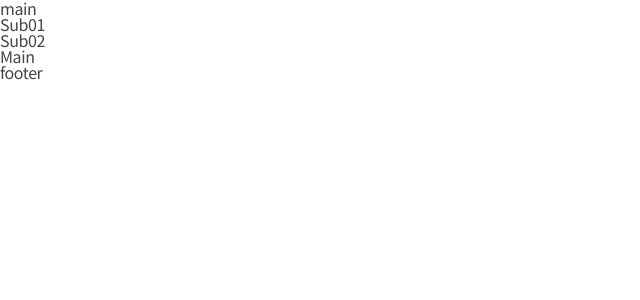
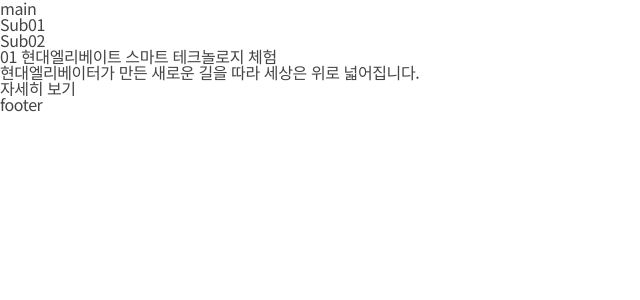
Before and after one commit to miseon920/hd_spa, a React (Create React App) app: page / in a window 1280 px wide. Shown: the top 300 px of the page, without its empty margins (0-640 px from the left). Built offline with nearby package versions, Linux system fonts and the light colour scheme; some icons are missing.

Commit message:
20220920

```diff
--- a/package.json
+++ b/package.json
@@ -12,6 +12,7 @@
     "react-dom": "^18.2.0",
     "react-router-dom": "^6.4.0",
     "react-scripts": "5.0.1",
+    "swiper": "^8.4.2",
     "web-vitals": "^2.1.4"
   },
   "scripts": {
--- a/src/index.js
+++ b/src/index.js
@@ -7,8 +7,10 @@
 const root = ReactDOM.createRoot(document.getElementById("root"));
 root.render(
   <React.StrictMode>
-    <BrowserRouter>
+    <BrowserRouter basename={process.env.PUBLIC_URL}>
       <App />
     </BrowserRouter>
   </React.StrictMode>
 );
+
+//{/* 빌드를 위해서 basename={process.env.PUBLIC_URL}을 기입해준다 */}
--- a/src/pages/Main.js
+++ b/src/pages/Main.js
@@ -1,4 +1,52 @@
+import { Swiper, SwiperSlide } from "swiper/react";
+import { Link, NavLink } from "react-router-dom";
+import "swiper/css";
+import "../css/Main.scss";
+
+const SLIDE = [
+  {
+    id: 1,
+    title: "01 현대엘리베이트 스마트 테크놀로지 체험",
+    content: "현대엘리베이터가 만든 새로운 길을 따라 세상은 위로 넓어집니다.",
+    link: "/sub01",
+  },
+  {
+    id: 2,
+    title: "02 현대엘리베이트 스마트 테크놀로지 체험",
+    content: "현대엘리베이터가 만든 새로운 길을 따라 세상은 위로 넓어집니다.",
+    link: "/sub02",
+  },
+  {
+    id: 3,
+    title: "03 현대엘리베이트 스마트 테크놀로지 체험",
+    content: "현대엘리베이터가 만든 새로운 길을 따라 세상은 위로 넓어집니다.",
+    link: "https://my.matterport.com/show/?m=yEdf9FWaNav",
+  },
+];
 const Main = () => {
-  return <div>Main</div>;
+  return (
+    <section className="Main">
+      <div className="mainVisual">
+        <Swiper
+          spaceBetween={50}
+          slidesPerView={1}
+          onSlideChange={() => console.log("slide change")}
+          onSwiper={(swiper) => console.log(swiper)}
+        >
+          {SLIDE.map((slide, idx) => (
+            <SwiperSlide key={slide.id} className={`itm0 itm${slide.id}`}>
+              <div className="content">
+                <p>{slide.title}</p>
+                <div className="des">{slide.content}</div>
+                <Link to={slide.link}>자세히 보기</Link>
+              </div>
+            </SwiperSlide>
+          ))}
+        </Swiper>
+      </div>
+    </section>
+  );
 };
 export default Main;
+
+//https://swiperjs.com/react
```
Also changed, not shown: src/css/Main.scss (added), 1 other file (tests, documents, lock files or other folders).
